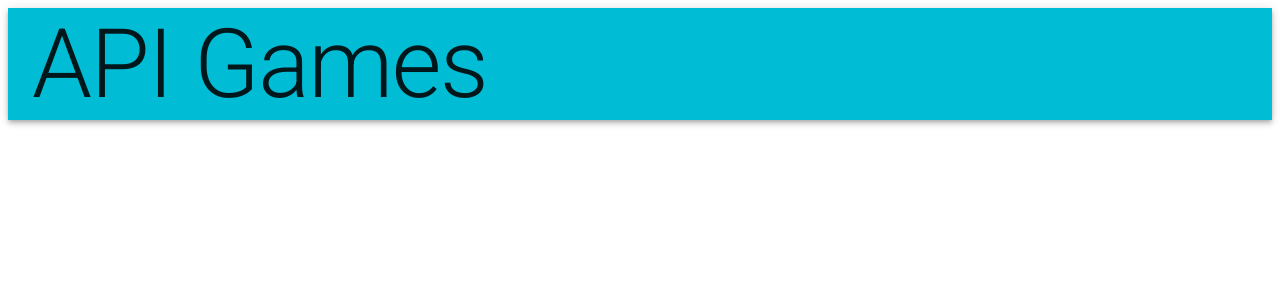
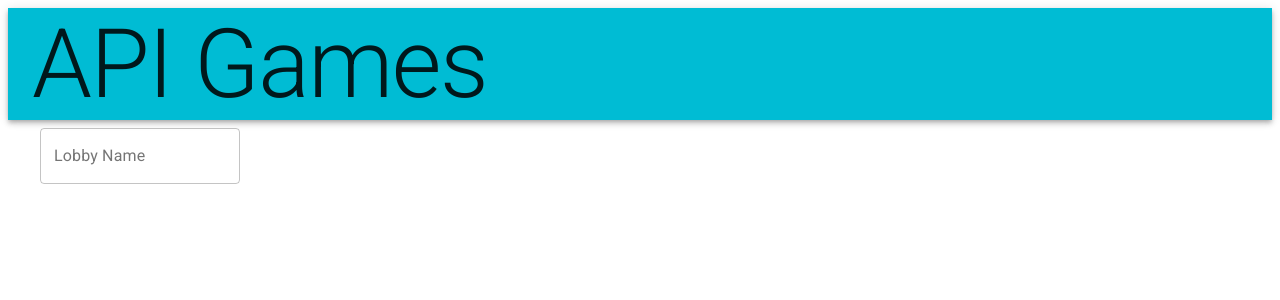
Before and after one commit to chadgarlandscg/player-ui, a React (Vite) app: page /rock-paper-scissors in a window 1280 px wide. Shown: the top 300 px of the page. Built offline with nearby package versions, Linux system fonts and the light colour scheme.

Commit message:
Begin creating Form for NewGame

```diff
--- /dev/null
+++ b/src/App/Content/NewGame/NewGame.tsx
@@ -0,0 +1,26 @@
+import React from 'react'
+import { createStyles, makeStyles, Theme } from '@material-ui/core/styles';
+import TextField from '@material-ui/core/TextField';
+import { Form } from '../../../Components/Forms/Form';
+
+const useStyles = makeStyles((theme: Theme) =>
+    createStyles({
+        root: {
+            '& > *': {
+                margin: theme.spacing(1),
+                width: '25ch',
+            },
+        },
+    }),
+);
+
+interface NewGameProps {
+
+}
+
+export const NewGame: React.FC<NewGameProps> = () => {
+    const classes = useStyles();
+    return (
+        <Form inputFields={["Lobby Name"]}/>
+    );
+}
--- a/src/App/Content/Routes/Routes.tsx
+++ b/src/App/Content/Routes/Routes.tsx
@@ -6,13 +6,16 @@ import {
   Route
 } from "react-router-dom";
 import { Home } from "../Home/Home";
+import { NewGame } from "../NewGame/NewGame";
 
 enum Paths {
   Home = '/',
+  RockPaperScissors = '/rock-paper-scissors'
 }
 
 const PathToComponent: {[key in Paths]: ReactNode} = {
   [Paths.Home]: <Home/>,
+  [Paths.RockPaperScissors]: <NewGame/>
 }
 
 const RoutedComponents: React.FC = () => {
--- /dev/null
+++ b/src/Components/Forms/Form.tsx
@@ -0,0 +1,28 @@
+import React from 'react'
+import { createStyles, makeStyles, Theme } from '@material-ui/core/styles';
+import TextField from '@material-ui/core/TextField';
+import { TextInput } from '../Inputs/TextInput';
+
+const useStyles = makeStyles((theme: Theme) =>
+    createStyles({
+        root: {
+            '& > *': {
+                margin: theme.spacing(1),
+                width: '25ch',
+            },
+        },
+    }),
+);
+
+interface FormProps {
+    inputFields: string[];
+}
+
+export const Form: React.FC<FormProps> = ({inputFields}) => {
+    const classes = useStyles();
+    return (
+        <form className={classes.root} noValidate autoComplete="off">
+            {inputFields.map((inputField, i) => <TextInput key={i} label={inputField} />)}
+        </form>
+    );
+}
--- /dev/null
+++ b/src/Components/Inputs/TextInput.tsx
@@ -0,0 +1,13 @@
+import React from 'react'
+import { createStyles, makeStyles, Theme } from '@material-ui/core/styles';
+import TextField from '@material-ui/core/TextField';
+
+interface TextInputProps {
+    label: string;
+}
+
+export const TextInput: React.FC<TextInputProps> = ({label}) => {
+    return (
+        <TextField label={label} variant="outlined" />
+    );
+}
```
